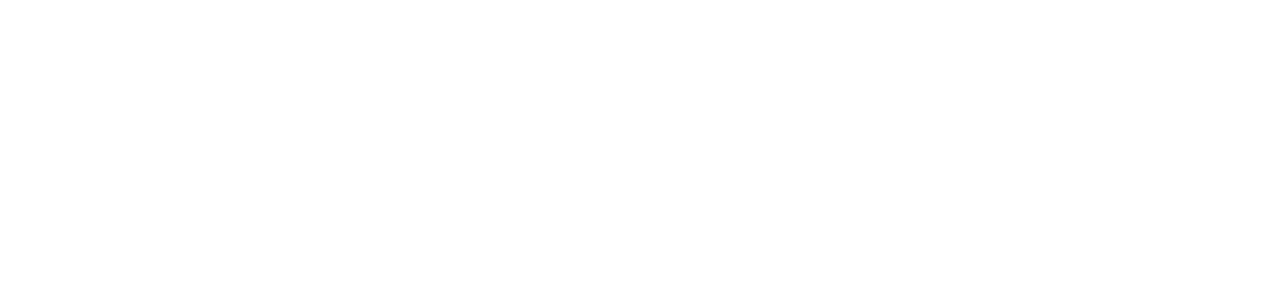
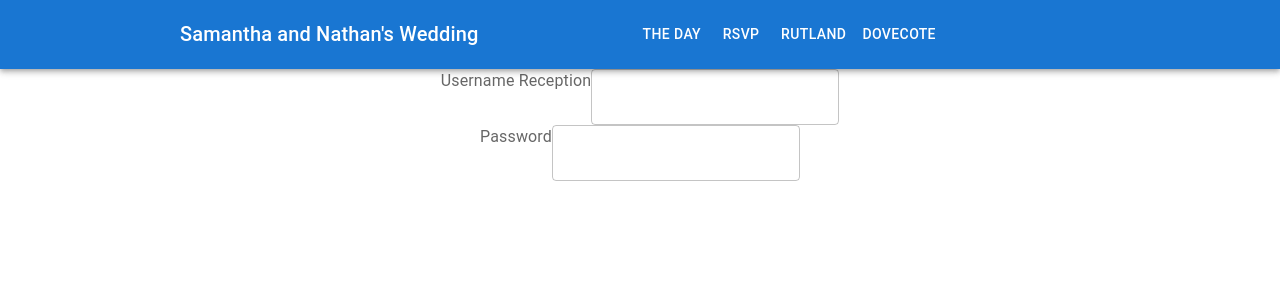
Before and after one commit to naathanbrown/wedding, a React (Create React App) app: page /rsvp in a window 1280 px wide. Before the commit this address had no page. Shown: the top 300 px of the page. Built offline with nearby package versions, Linux system fonts and the light colour scheme.

Commit message:
create inital form and update queryparam storage

```diff
--- /dev/null
+++ b/src/components/allRsvp.tsx
@@ -0,0 +1,20 @@
+import { FormLabel, TextField } from "@mui/material";
+
+export const AllRsvp = () => {
+  return (
+    <div>
+      <form>
+        <div>
+          <FormLabel>Username</FormLabel>
+          <TextField />
+        </div>
+        <div>
+          <FormLabel>Password</FormLabel>
+          <TextField />
+        </div>
+      </form>
+    </div>
+  );
+};
+
+export default AllRsvp;
--- a/src/components/navbar.tsx
+++ b/src/components/navbar.tsx
@@ -11,14 +11,31 @@
   Typography,
 } from "@mui/material";
 import { useState } from "react";
+import { createSearchParams, useNavigate } from "react-router";
 
 export const Navbar = () => {
-  const pages = ["The Day", "Rutland", "Dovecote"];
+  const navigate = useNavigate();
+  const userType = localStorage.getItem("guest_type");
+  const pages = [
+    { name: "The Day", path: "/" },
+    { name: "RSVP", path: "/rsvp" },
+    { name: "Rutland", path: "/rutland" },
+    { name: "Dovecote", path: "/dovecote" },
+  ];
   const [anchorElNav, setAnchorElNav] = useState<null | HTMLElement>(null);
   const handleOpenNavMenu = (event: React.MouseEvent<HTMLElement>) => {
     setAnchorElNav(event.currentTarget);
   };
   const handleCloseNavMenu = () => {
+    setAnchorElNav(null);
+  };
+  const handleNavigate = (path: string) => {
+    navigate({
+      pathname: path,
+      search: createSearchParams({
+        guest: userType!,
+      }).toString(),
+    });
     setAnchorElNav(null);
   };
 
@@ -57,8 +74,13 @@
               sx={{ display: { xs: "block", md: "none" } }}
             >
               {pages.map((page) => (
-                <MenuItem key={page} onClick={handleCloseNavMenu}>
-                  <Typography sx={{ textAlign: "center" }}>{page}</Typography>
+                <MenuItem
+                  key={page.name}
+                  onClick={() => handleNavigate(page.path)}
+                >
+                  <Typography sx={{ textAlign: "center" }}>
+                    {page.name}
+                  </Typography>
                 </MenuItem>
               ))}
             </Menu>
@@ -66,11 +88,11 @@
           <Box sx={{ flexGrow: 1, display: { xs: "none", md: "flex" } }}>
             {pages.map((page) => (
               <Button
-                key={page}
-                onClick={handleCloseNavMenu}
+                key={page.name}
+                onClick={() => handleNavigate(page.path)}
                 sx={{ my: 2, color: "white", display: "block" }}
               >
-                {page}
+                {page.name}
               </Button>
             ))}
           </Box>
--- /dev/null
+++ b/src/components/receptionRsvp.tsx
@@ -0,0 +1,18 @@
+import { FormLabel, TextField } from "@mui/material";
+
+export const ReceptionRsvp = () => {
+  return (
+    <form>
+      <div>
+        <FormLabel>Username Reception</FormLabel>
+        <TextField />
+      </div>
+      <div>
+        <FormLabel>Password</FormLabel>
+        <TextField />
+      </div>
+    </form>
+  );
+};
+
+export default ReceptionRsvp;
--- a/src/index.tsx
+++ b/src/index.tsx
@@ -2,7 +2,16 @@
 import { BrowserRouter, Route, Routes } from "react-router";
 import "./index.css";
 import Home from "./pages/home/Home";
+import RSVP from "./pages/rsvp/rsvp";
 import reportWebVitals from "./reportWebVitals";
+
+let queryStringParam = window.location.href.split("guest=")[1];
+
+if (queryStringParam != "all") {
+  queryStringParam = "reception";
+}
+
+localStorage.setItem("guest_type", queryStringParam);
 
 const root = ReactDOM.createRoot(
   document.getElementById("root") as HTMLElement
@@ -11,6 +20,7 @@
   <BrowserRouter>
     <Routes>
       <Route path="/" element={<Home />} />
+      <Route path="/rsvp" element={<RSVP />} />
     </Routes>
   </BrowserRouter>
 );
--- a/src/pages/home/Home.tsx
+++ b/src/pages/home/Home.tsx
@@ -1,15 +1,8 @@
-import { createContext, useContext } from "react";
 import { Navbar } from "../../components/navbar";
 import "./Home.css";
 
 export const Home = () => {
-  let queryStringParam = window.location.href.split("guest=")[1];
-
-  if (queryStringParam != "all") {
-    queryStringParam = "reception";
-  }
-  const userTypeContext = createContext(queryStringParam);
-  const userType = useContext(userTypeContext);
+  const userType = localStorage.getItem("guest_type");
 
   return (
     <div className="App">
--- /dev/null
+++ b/src/pages/rsvp/rsvp.tsx
@@ -0,0 +1,16 @@
+import { AllRsvp } from "../../components/allRsvp";
+import { Navbar } from "../../components/navbar";
+import ReceptionRsvp from "../../components/receptionRsvp";
+
+export const RSVP = () => {
+  const userType = localStorage.getItem("guest_type");
+
+  return (
+    <div className="App">
+      <Navbar />
+      {userType === "all" ? <AllRsvp /> : <ReceptionRsvp />}
+    </div>
+  );
+};
+
+export default RSVP;
```
